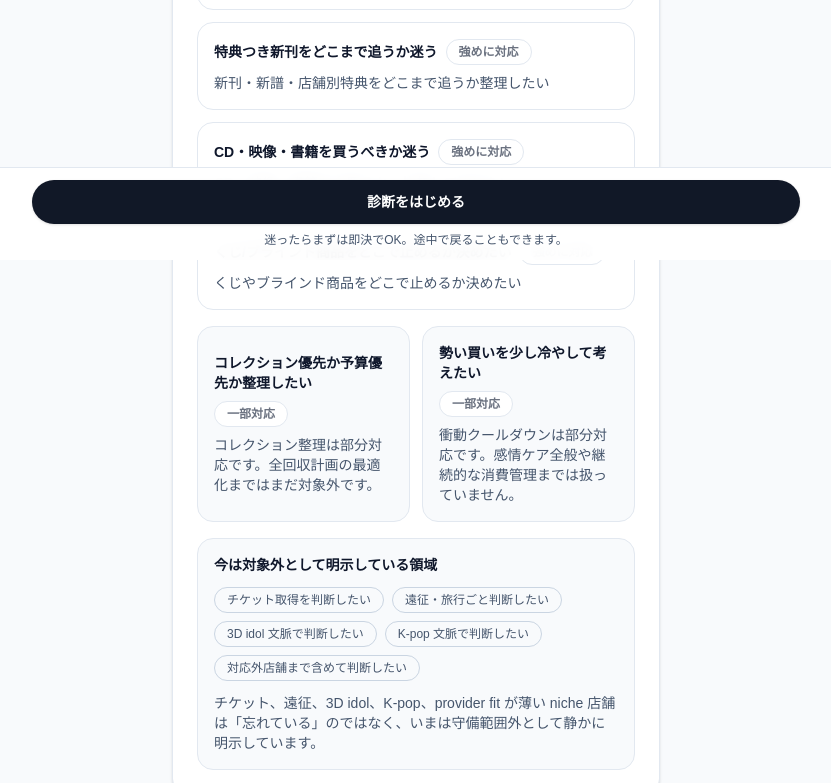
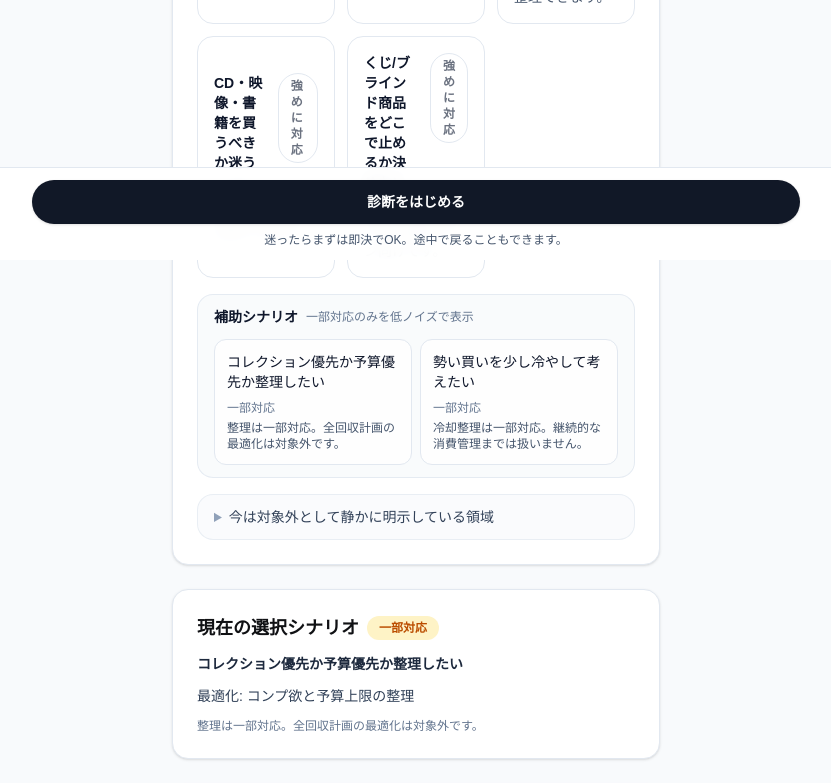
Before and after one commit to Chipwwwwww/oshihapi-pushi-buy-diagnosis, a Next.js app: page / in a window 1280 px wide. Shown: the part 540-1323 px from the top of the page, without its empty margins (224-1055 px from the left). Built offline with nearby package versions, Linux system fonts and the light colour scheme.

Commit message:
Compress scenario coverage UX

```diff
--- a/app/page.tsx
+++ b/app/page.tsx
@@ -162,13 +162,13 @@ export default function Home() {
         <div className="space-y-2">
           <div className="flex flex-wrap items-center gap-2">
             <h2 className={sectionTitleClass}>この診断が得意な判断シナリオ</h2>
-            <Badge variant="accent">scenario-first</Badge>
+            <Badge variant="accent">top scenarios first</Badge>
           </div>
           <p className="text-sm text-slate-600 dark:text-zinc-300">
-            まずは「どんな判断で迷っているか」から入れます。強めに対応しているシナリオを先に並べ、部分対応と対象外は同列に見せないようにしています。
+            迷い方が強く定まっている判断を先頭に置いています。まずは上の強め対応から選び、必要なら下の補助シナリオを見る形です。
           </p>
         </div>
-        <div className="grid gap-3">
+        <div className="grid gap-3 md:grid-cols-2 xl:grid-cols-3">
           {coverageGroups.strong.map((entry) => (
             <button
               key={entry.key}
@@ -181,43 +181,51 @@ export default function Home() {
                   : "border-slate-200 bg-white hover:border-accent/40 dark:border-white/10 dark:bg-white/4 dark:hover:border-accent/40",
               ].join(" ")}
             >
-              <div className="flex flex-wrap items-center gap-2">
+              <div className="flex items-start justify-between gap-3">
                 <p className="text-sm font-semibold text-slate-900 dark:text-zinc-50">{entry.recommendedEntryLabel}</p>
                 <Badge variant="outline">{getSupportLevelBadgeLabel(entry.supportLevel)}</Badge>
               </div>
-              <p className="mt-2 text-sm text-slate-600 dark:text-zinc-300">{entry.shopperIntent}</p>
+              <p className="mt-2 text-sm text-slate-600 dark:text-zinc-300">{entry.compactEntryHint}</p>
             </button>
           ))}
         </div>
-        <div className="grid gap-3 md:grid-cols-2">
+        <div className="rounded-2xl border border-slate-200/80 bg-slate-50/80 px-4 py-3 dark:border-white/10 dark:bg-white/4">
+          <div className="flex flex-wrap items-center gap-2">
+            <p className="text-sm font-semibold text-slate-900 dark:text-zinc-50">補助シナリオ</p>
+            <span className="text-xs text-slate-500 dark:text-zinc-400">一部対応のみを低ノイズで表示</span>
+          </div>
+          <div className="mt-3 grid gap-2 md:grid-cols-2">
             {coverageGroups.partial.map((entry) => (
               <button
                 key={entry.key}
                 type="button"
                 onClick={() => handleScenarioSelect(entry.key)}
-              className="rounded-2xl border border-slate-200 bg-slate-50 px-4 py-4 text-left transition hover:border-slate-300 dark:border-white/10 dark:bg-white/4"
+                className="rounded-xl border border-slate-200 bg-white/80 px-3 py-3 text-left transition hover:border-slate-300 dark:border-white/10 dark:bg-white/5"
               >
                 <div className="flex flex-wrap items-center gap-2">
-                <p className="text-sm font-semibold text-slate-900 dark:text-zinc-50">{entry.recommendedEntryLabel}</p>
-                <Badge variant="outline">{getSupportLevelBadgeLabel(entry.supportLevel)}</Badge>
+                  <p className="text-sm font-medium text-slate-900 dark:text-zinc-50">{entry.recommendedEntryLabel}</p>
+                  <span className="text-xs text-slate-500 dark:text-zinc-400">{getSupportLevelBadgeLabel(entry.supportLevel)}</span>
                 </div>
-              <p className="mt-2 text-sm text-slate-600 dark:text-zinc-300">{entry.scopeDisclosure}</p>
+                <p className="mt-1 text-xs text-slate-600 dark:text-zinc-300">{entry.shortScopeDisclosure}</p>
               </button>
             ))}
           </div>
-        <div className="rounded-2xl border border-slate-200 bg-slate-50 px-4 py-4 dark:border-white/10 dark:bg-white/4">
-          <p className="text-sm font-semibold text-slate-900 dark:text-zinc-50">今は対象外として明示している領域</p>
+        </div>
+        <details className="rounded-2xl border border-slate-200/70 bg-slate-50/70 px-4 py-3 text-slate-600 dark:border-white/10 dark:bg-white/3 dark:text-zinc-300">
+          <summary className="cursor-pointer text-sm font-medium text-slate-700 marker:text-slate-400 dark:text-zinc-200">
+            今は対象外として静かに明示している領域
+          </summary>
           <div className="mt-3 flex flex-wrap gap-2">
             {coverageGroups.notNow.map((entry) => (
-              <span key={entry.key} className="rounded-full border border-slate-300 px-3 py-1 text-xs text-slate-600 dark:border-white/15 dark:text-zinc-300">
+              <span key={entry.key} className="rounded-full border border-slate-300/80 px-3 py-1 text-xs text-slate-500 dark:border-white/15 dark:text-zinc-400">
                 {entry.recommendedEntryLabel}
               </span>
             ))}
           </div>
-          <p className="mt-3 text-sm text-slate-600 dark:text-zinc-300">
-            チケット、遠征、3D idol、K-pop、provider fit が薄い niche 店舗は「忘れている」のではなく、いまは守備範囲外として静かに明示しています。
+          <p className="mt-3 text-xs text-slate-500 dark:text-zinc-400">
+            チケット、遠征、3D idol、K-pop、provider fit が薄い niche 店舗は、対応を広げずに現時点の守備範囲として明示しています。
           </p>
-        </div>
+        </details>
       </Card>
 
       <Card className="space-y-3 border border-accent/20 bg-accent/5 text-slate-900 dark:border-accent/25 dark:bg-accent/10 dark:text-zinc-50">
@@ -225,9 +233,9 @@ export default function Home() {
           <h2 className={sectionTitleClass}>現在の選択シナリオ</h2>
           <Badge variant="accent">{getSupportLevelBadgeLabel(selectedCoverage.supportLevel)}</Badge>
         </div>
-        <p className="text-sm text-slate-700 dark:text-zinc-200">{selectedCoverage.recommendedEntryLabel}</p>
-        <p className="text-sm text-slate-600 dark:text-zinc-300">{selectedCoverage.questionHint}</p>
-        <p className="text-xs text-slate-500 dark:text-zinc-400">{selectedCoverage.scopeDisclosure}</p>
+        <p className="text-sm font-semibold text-slate-800 dark:text-zinc-100">{selectedCoverage.recommendedEntryLabel}</p>
+        <p className="text-sm text-slate-700 dark:text-zinc-200">最適化: {selectedCoverage.optimizationSummary}</p>
+        <p className="text-xs text-slate-500 dark:text-zinc-400">{selectedCoverage.shortScopeDisclosure}</p>
       </Card>
 
       <Card className="space-y-4 border border-accent/25 bg-white text-slate-900 shadow-sm shadow-accent/5 dark:border-accent/30 dark:bg-white/6 dark:text-zinc-50">
--- a/src/oshihapi/scenarioCoverage.ts
+++ b/src/oshihapi/scenarioCoverage.ts
@@ -24,11 +24,16 @@ export type ScenarioCoverageEntry = {
   supportLevel: ScenarioSupportLevel;
   shopperIntent: string;
   recommendedEntryLabel: string;
+  compactEntryHint: string;
   providerEcologyHint: string;
   resultExplanationHint: string;
+  optimizationSummary: string;
   questionHint: string;
+  flowHelperHint: string;
   verificationHint: string;
+  shortVerificationHint: string;
   scopeDisclosure: string;
+  shortScopeDisclosure: string;
   diagnosticsTag?: string;
 };
 
@@ -45,11 +50,16 @@ export type ScenarioCoverageSummary = {
   supportLevel: ScenarioSupportLevel;
   recommendedEntryLabel: string;
   shopperIntent: string;
+  compactEntryHint: string;
   providerEcologyHint: string;
   resultExplanationHint: string;
+  optimizationSummary: string;
   questionHint: string;
+  flowHelperHint: string;
   verificationHint: string;
+  shortVerificationHint: string;
   scopeDisclosure: string;
+  shortScopeDisclosure: string;
   diagnosticsTag?: string;
 };
 
@@ -60,11 +70,16 @@ export const SCENARIO_COVERAGE_MAP: Record<ScenarioKey, ScenarioCoverageEntry> =
     supportLevel: "strong",
     shopperIntent: "予約を今入れるか、締切前に整理したい判断",
     recommendedEntryLabel: "予約を今入れるか迷っている",
+    compactEntryHint: "締切・再販・待てる余地を短く整理できます。",
     providerEcologyHint: "予約系は公式・大手EC・特典差の比較が中心です。再販余地や締切の確度も重視します。",
     resultExplanationHint: "予約の待機コスト、締切圧、後から比較できる余地を優先して整理します。",
+    optimizationSummary: "締切圧と待てる余地のバランス",
     questionHint: "このフローでは、締切の確度・再販見込み・待っても困らないかを先に確認します。",
+    flowHelperHint: "締切・再販・今決める必要を確認中",
     verificationHint: "締切日時、予約特典、キャンセル条件は外部ページで最終確認すると安全です。",
+    shortVerificationHint: "締切・特典・キャンセル条件は外部で最終確認。",
     scopeDisclosure: "予約判断は強めに対応していますが、遠征やイベント日程まで絡む判断は別扱いです。",
+    shortScopeDisclosure: "予約判断は強め対応。遠征や日程調整は別扱いです。",
     diagnosticsTag: "coverage_preorder_strong",
   },
   used_market_check: {
@@ -73,11 +88,16 @@ export const SCENARIO_COVERAGE_MAP: Record<ScenarioKey, ScenarioCoverageEntry> =
     supportLevel: "strong",
     shopperIntent: "中古・再販市場の相場とリスクを見て買うか決めたい",
     recommendedEntryLabel: "中古の相場を見て判断したい",
+    compactEntryHint: "相場差・状態・返品条件を中心に見ます。",
     providerEcologyHint: "中古系は相場差、状態、返品条件、出品者/店舗信頼性の確認を優先します。",
     resultExplanationHint: "新品の勢いではなく、相場差とリスク差を見て判断しやすい形に寄せます。",
+    optimizationSummary: "相場差と中古リスクの見極め",
     questionHint: "このフローでは、相場差・状態差・返品可否が判断材料の中心になります。",
+    flowHelperHint: "相場・状態・返品条件を確認中",
     verificationHint: "状態説明、付属品、真贋不安、返品条件は外部で再確認してください。",
+    shortVerificationHint: "状態・付属品・返品条件は外部で再確認。",
     scopeDisclosure: "中古・相場チェックは強めですが、希少市場全体の完全追跡までは対象外です。",
+    shortScopeDisclosure: "中古判断は強め対応。市場全体の完全追跡は対象外です。",
     diagnosticsTag: "coverage_used_strong",
   },
   blind_draw_stopline: {
@@ -86,11 +106,16 @@ export const SCENARIO_COVERAGE_MAP: Record<ScenarioKey, ScenarioCoverageEntry> =
     supportLevel: "strong",
     shopperIntent: "くじやブラインド商品をどこで止めるか決めたい",
     recommendedEntryLabel: "くじ/ブラインド商品をどこで止めるか決めたい",
+    compactEntryHint: "被りと上限を崩さない撤退ライン向けです。",
     providerEcologyHint: "ランダム商材は上限、被り、交換前提、中古移行ラインの整理が重要です。",
     resultExplanationHint: "楽しさを否定せず、被りと予算崩壊を防ぐ stopping-line 設計を優先します。",
+    optimizationSummary: "被りと予算崩壊を防ぐ止めどき",
     questionHint: "このフローでは、上限回数・被り許容・撤退ラインを先に固めます。",
+    flowHelperHint: "上限回数と撤退ラインを確認中",
     verificationHint: "BOX仕様、封入率、交換先の有無は外部で確認すると判断が安定します。",
+    shortVerificationHint: "封入仕様・交換先の有無は外部で確認。",
     scopeDisclosure: "ランダム商品の上限整理は強めですが、イベント運営ルールまで含む判断は対象外です。",
+    shortScopeDisclosure: "止めどき整理は強め対応。運営ルール判断は対象外です。",
     diagnosticsTag: "coverage_blind_draw_strong",
   },
   media_purchase_decision: {
@@ -100,11 +125,16 @@ export const SCENARIO_COVERAGE_MAP: Record<ScenarioKey, ScenarioCoverageEntry> =
     supportLevel: "strong",
     shopperIntent: "CD・映像・書籍を今買うか、比較して決めたい",
     recommendedEntryLabel: "CD・映像・書籍を買うべきか迷う",
+    compactEntryHint: "仕様差・特典差・再生環境を比較できます。",
     providerEcologyHint: "メディア系は再生/閲覧環境、特典差、限定版、再入手性の比較が中心です。",
     resultExplanationHint: "保存・視聴・特典のバランスを見て、どこに価値があるかを説明します。",
+    optimizationSummary: "仕様差・特典差・使い道のバランス",
     questionHint: "このフローでは、視聴環境・限定版圧・中身目的か特典目的かをはっきりさせます。",
+    flowHelperHint: "仕様差と特典の優先度を確認中",
     verificationHint: "仕様違い、店舗別特典、視聴環境、在庫状況は外部で最終確認してください。",
+    shortVerificationHint: "仕様差・店舗特典・在庫は外部で最終確認。",
     scopeDisclosure: "メディア購入判断は強めですが、配信サービス横断の完全比較まではしていません。",
+    shortScopeDisclosure: "メディア購入は強め対応。配信横断の完全比較は対象外です。",
     diagnosticsTag: "coverage_media_strong",
   },
   new_book_bonus_decision: {
@@ -114,11 +144,16 @@ export const SCENARIO_COVERAGE_MAP: Record<ScenarioKey, ScenarioCoverageEntry> =
     supportLevel: "strong",
     shopperIntent: "新刊・新譜・店舗別特典をどこまで追うか整理したい",
     recommendedEntryLabel: "特典つき新刊をどこまで追うか迷う",
+    compactEntryHint: "店舗特典の優先度と複数買いを整理できます。",
     providerEcologyHint: "特典系は店舗差、取りこぼし不安、複数買い圧、書店/専門店の相性を重視します。",
     resultExplanationHint: "特典回収の優先度と予算圧のバランスを取る前提で説明します。",
+    optimizationSummary: "特典優先度と複数買い圧のバランス",
     questionHint: "このフローでは、特典が本体なのか・複数店舗を追う価値があるかを見ます。",
+    flowHelperHint: "特典優先度と追い方を確認中",
     verificationHint: "特典絵柄、配布条件、対象店舗、発売日周辺の在庫は外部で確認してください。",
+    shortVerificationHint: "特典条件・対象店舗・在庫は外部確認。",
     scopeDisclosure: "新刊+特典判断は強めですが、作品ごとの全店舗網羅や niche 店舗の完全対応はまだしていません。",
+    shortScopeDisclosure: "新刊+特典は強め対応。全店舗網羅まではしていません。",
     diagnosticsTag: "coverage_new_book_bonus_strong",
   },
   collection_vs_budget: {
@@ -127,11 +162,16 @@ export const SCENARIO_COVERAGE_MAP: Record<ScenarioKey, ScenarioCoverageEntry> =
     supportLevel: "partial",
     shopperIntent: "コレクション優先か予算優先か整理したい",
     recommendedEntryLabel: "コレクション優先か予算優先か整理したい",
+    compactEntryHint: "本命優先か量優先かを先に整える向けです。",
     providerEcologyHint: "この領域は買い方整理が中心で、具体的な回収経路はケース差が大きめです。",
     resultExplanationHint: "コンプ欲と予算圧の整理を優先し、完全な回収戦略より先に軸を整えます。",
+    optimizationSummary: "コンプ欲と予算上限の整理",
     questionHint: "このフローでは、本命優先か、量を取りに行くか、今月の上限を中心に整理します。",
+    flowHelperHint: "本命優先か予算優先かを整理中",
     verificationHint: "回収候補の全量チェックや長期相場の追跡は外部メモと併用すると安心です。",
+    shortVerificationHint: "全量チェックや長期相場は外部メモ併用が安心。",
     scopeDisclosure: "コレクション整理は部分対応です。全回収計画の最適化まではまだ対象外です。",
+    shortScopeDisclosure: "整理は一部対応。全回収計画の最適化は対象外です。",
     diagnosticsTag: "coverage_collection_partial",
   },
   impulse_cooling: {
@@ -140,11 +180,16 @@ export const SCENARIO_COVERAGE_MAP: Record<ScenarioKey, ScenarioCoverageEntry> =
     supportLevel: "partial",
     shopperIntent: "勢いで買いそうな時に冷やして後悔を減らしたい",
     recommendedEntryLabel: "勢い買いを少し冷やして考えたい",
+    compactEntryHint: "FOMO や疲れで押される時の停止線向けです。",
     providerEcologyHint: "ここは店舗比較よりも判断停止線の設計が中心で、商材差は二段目で見ます。",
     resultExplanationHint: "勢いを否定せず、いま決めるべきか・少し待つべきかの安全線を説明します。",
+    optimizationSummary: "勢いを冷やしつつ後悔を減らす停止線",
     questionHint: "このフローでは、疲れ・焦り・FOMO が判断を押していないかを見ます。",
+    flowHelperHint: "勢いに押されていないかを確認中",
     verificationHint: "期限や在庫が本当に切迫しているかは外部で確かめると過熱を抑えやすいです。",
+    shortVerificationHint: "期限や在庫の切迫度は外部で再確認。",
     scopeDisclosure: "衝動クールダウンは部分対応です。感情ケア全般や継続的な消費管理までは扱っていません。",
+    shortScopeDisclosure: "冷却整理は一部対応。継続的な消費管理までは扱いません。",
     diagnosticsTag: "coverage_impulse_partial",
   },
   not_now_ticket: {
@@ -153,11 +198,16 @@ export const SCENARIO_COVERAGE_MAP: Record<ScenarioKey, ScenarioCoverageEntry> =
     supportLevel: "not_now",
     shopperIntent: "チケット取得や日程判断をしたい",
     recommendedEntryLabel: "チケット取得を判断したい",
+    compactEntryHint: "今は強い対応対象ではない領域です。",
     providerEcologyHint: "チケットは座席、同行、規約、移動、代替公演が絡み、現行ロジックの守備範囲外です。",
     resultExplanationHint: "このプロダクトはチケット判断を現在の主戦場にしていません。",
+    optimizationSummary: "物販系判断を優先した設計",
     questionHint: "現状の質問はチケット専用に最適化されていないため、参考度は低めです。",
+    flowHelperHint: "チケット専用設計ではありません",
     verificationHint: "規約、リセール可否、同行条件、日程負荷は必ず別途確認してください。",
+    shortVerificationHint: "規約・リセール・同行条件は別途確認。",
     scopeDisclosure: "チケット判断は not now 扱いです。誤って強対応に見せないよう明示しています。",
+    shortScopeDisclosure: "チケット判断は今は対象外です。",
     diagnosticsTag: "coverage_ticket_not_now",
   },
   not_now_travel: {
@@ -165,11 +215,16 @@ export const SCENARIO_COVERAGE_MAP: Record<ScenarioKey, ScenarioCoverageEntry> =
     supportLevel: "not_now",
     shopperIntent: "遠征・宿・交通を含めて判断したい",
     recommendedEntryLabel: "遠征・旅行ごと判断したい",
+    compactEntryHint: "物販判断とは別系統として扱っています。",
     providerEcologyHint: "遠征は物販判断より不確実性の種類が違うため、別系統の設計が必要です。",
     resultExplanationHint: "遠征判断は今の結果ロジックの対象外として扱います。",
+    optimizationSummary: "物販系の判断軸を優先",
     questionHint: "移動・宿泊・複数イベント調整までは現行フローでは見ません。",
+    flowHelperHint: "遠征判断は現行フロー外です",
     verificationHint: "交通費、宿泊費、キャンセル条件、体力負荷は専用に整理してください。",
+    shortVerificationHint: "交通費・宿泊費・体力負荷は別整理を推奨。",
     scopeDisclosure: "遠征/旅行判断は今は対象外です。",
+    shortScopeDisclosure: "遠征/旅行判断は今は対象外です。",
     diagnosticsTag: "coverage_travel_not_now",
   },
   not_now_3d_idol: {
@@ -177,11 +232,16 @@ export const SCENARIO_COVERAGE_MAP: Record<ScenarioKey, ScenarioCoverageEntry> =
     supportLevel: "not_now",
     shopperIntent: "3D idol 文脈に特化した購買判断をしたい",
     recommendedEntryLabel: "3D idol 文脈で判断したい",
+    compactEntryHint: "現在の最適化対象外です。",
     providerEcologyHint: "現行の provider/flow は 2D・ACG 系 merch 想定が主で、文脈差を十分に吸収できません。",
     resultExplanationHint: "3D idol 特有の商流・イベント性は現在の最適化対象外です。",
+    optimizationSummary: "現行の 2D・ACG 系物販判断を優先",
     questionHint: "現行フローは 3D idol 向けに明示最適化されていません。",
+    flowHelperHint: "3D idol 専用最適化は未対応です",
     verificationHint: "特典商流や販売チャネル差は個別確認が必要です。",
+    shortVerificationHint: "特典商流や販路差は個別確認が必要です。",
     scopeDisclosure: "3D idol 文脈は not now 扱いです。",
+    shortScopeDisclosure: "3D idol 文脈は今は対象外です。",
     diagnosticsTag: "coverage_3d_idol_not_now",
   },
   not_now_kpop: {
@@ -189,11 +249,16 @@ export const SCENARIO_COVERAGE_MAP: Record<ScenarioKey, ScenarioCoverageEntry> =
     supportLevel: "not_now",
     shopperIntent: "K-pop 文脈で特典・輸入・共同購入を判断したい",
     recommendedEntryLabel: "K-pop 文脈で判断したい",
+    compactEntryHint: "共同購入や輸入前提の判断は未対応です。",
     providerEcologyHint: "輸入、共同購入、特典商流の差が大きく、現行ロジックでは誤案内リスクがあります。",
     resultExplanationHint: "K-pop 特有の購入動線は今の重点対応外です。",
+    optimizationSummary: "現行の国内物販寄り判断を優先",
     questionHint: "共同購入や輸入前提の判断は現行フローに含まれていません。",
+    flowHelperHint: "共同購入や輸入前提は未対応です",
     verificationHint: "共同購入条件、輸入費、特典付与条件は必ず外部確認してください。",
+    shortVerificationHint: "共同購入条件・輸入費は外部確認が必要です。",
     scopeDisclosure: "K-pop 文脈は now focus 外です。",
+    shortScopeDisclosure: "K-pop 文脈は今は対象外です。",
     diagnosticsTag: "coverage_kpop_not_now",
   },
   not_now_niche_merchants: {
@@ -201,11 +266,16 @@ export const SCENARIO_COVERAGE_MAP: Record<ScenarioKey, ScenarioCoverageEntry> =
     supportLevel: "not_now",
     shopperIntent: "対応外の niche 店舗まで含めて最適ルートを知りたい",
     recommendedEntryLabel: "対応外店舗まで含めて判断したい",
+    compactEntryHint: "provider fit が見える店舗を優先しています。",
     providerEcologyHint: "プロダクト適合が薄い niche merchant は現状の provider 生態系に入れていません。",
     resultExplanationHint: "対応外店舗は、無理に推薦せず対象外として扱う方針です。",
+    optimizationSummary: "provider fit が見える販路を優先",
     questionHint: "現行フローは provider fit が見える店舗を優先します。",
+    flowHelperHint: "対応範囲の販路を優先しています",
     verificationHint: "専門店・個店は在庫・条件・送料を個別確認してください。",
+    shortVerificationHint: "専門店・個店は条件を個別確認してください。",
     scopeDisclosure: "merchant fit が薄い領域は intentionally out of scope です。",
+    shortScopeDisclosure: "provider fit が薄い販路は対象外です。",
     diagnosticsTag: "coverage_niche_not_now",
   },
 };
@@ -270,11 +340,16 @@ export function getScenarioCoverageSummary(input: ScenarioResolutionInput): Scen
     supportLevel: entry.supportLevel,
     recommendedEntryLabel: entry.recommendedEntryLabel,
     shopperIntent: entry.shopperIntent,
+    compactEntryHint: entry.compactEntryHint,
     providerEcologyHint: entry.providerEcologyHint,
     resultExplanationHint: entry.resultExplanationHint,
+    optimizationSummary: entry.optimizationSummary,
     questionHint: entry.questionHint,
+    flowHelperHint: entry.flowHelperHint,
     verificationHint: entry.verificationHint,
+    shortVerificationHint: entry.shortVerificationHint,
     scopeDisclosure: entry.scopeDisclosure,
+    shortScopeDisclosure: entry.shortScopeDisclosure,
     diagnosticsTag: entry.diagnosticsTag,
   };
 }
```
Also changed, not shown: app/flow/FlowClient.tsx (+4 -6 lines), app/result/[runId]/page.tsx (+27 -15 lines). Lines whose indentation alone changed are shown as unchanged.
